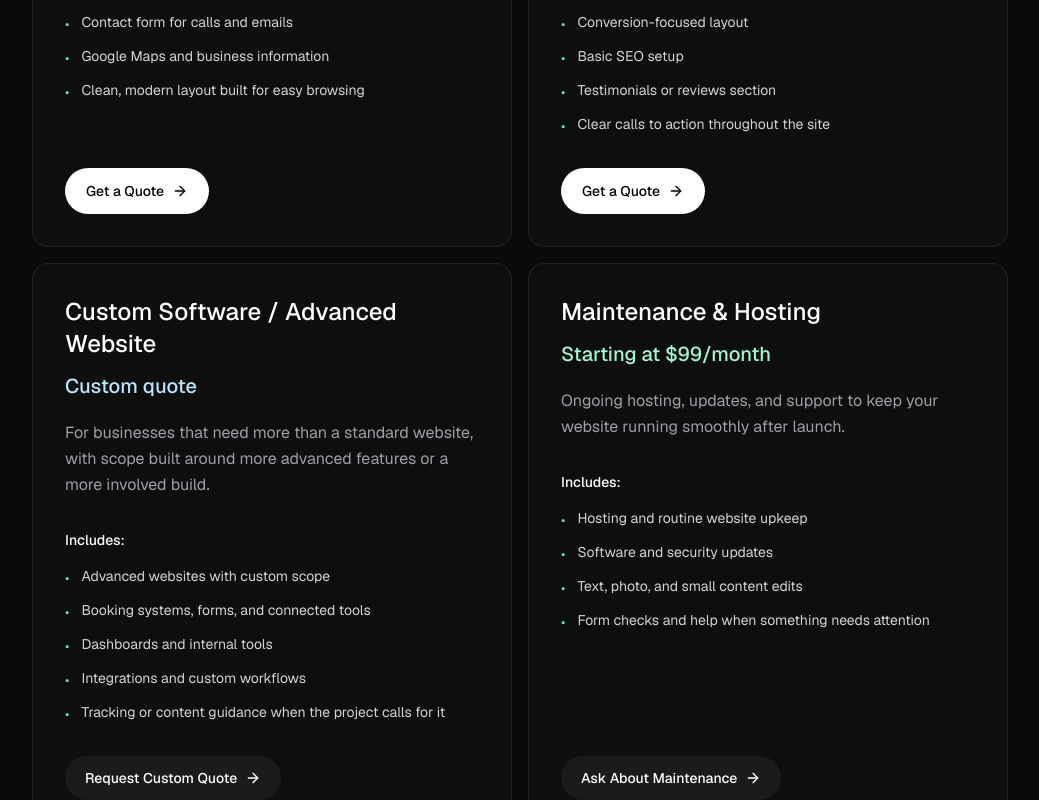
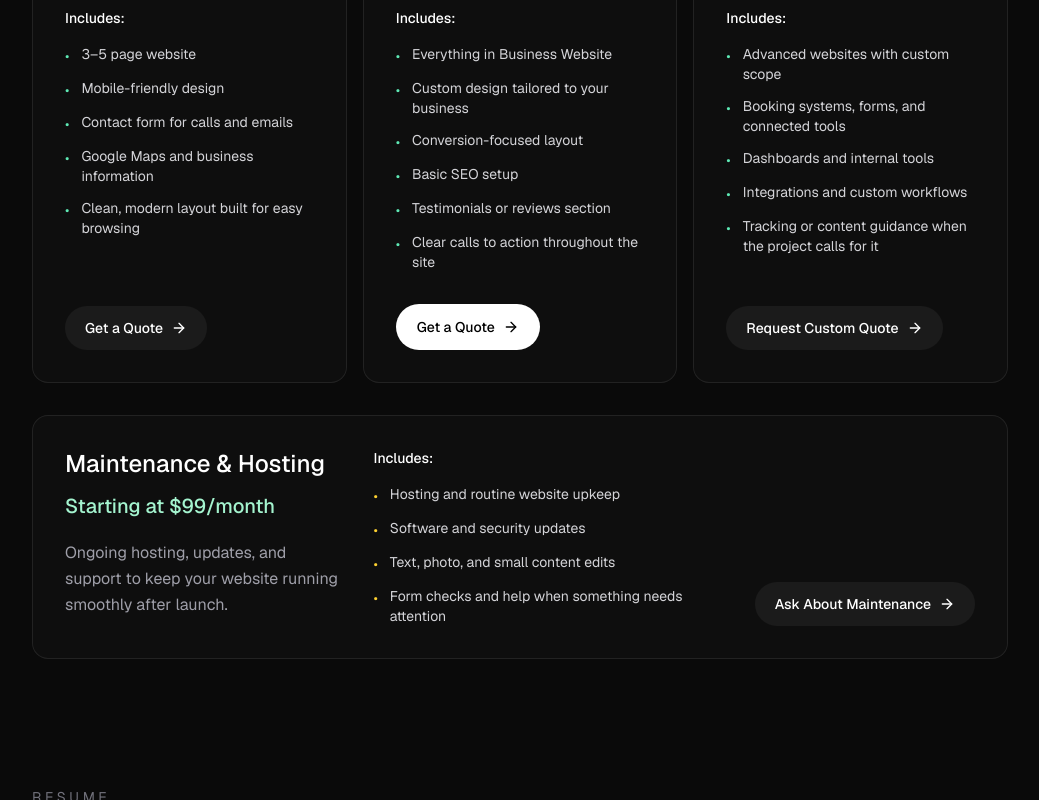
Before and after one commit to cameyer260/dev-portfolio, a Next.js app: page / in a window 1280 px wide. Shown: the part 2520-3320 px from the top of the page, without its empty margins (120-1159 px from the left). Built offline with nearby package versions, Linux system fonts and the light colour scheme.

Commit message:
refactor: restructure homepage pricing cards and maintenance layout

```diff
--- a/app/page.tsx
+++ b/app/page.tsx
@@ -52,6 +52,7 @@ const pricingTiers: readonly PricingTier[] = [
       "Clean, modern layout built for easy browsing",
     ],
     cta: "Get a Quote",
+    useLightCta: false,
   },
   {
     title: "Growth Website",
@@ -74,7 +75,7 @@ const pricingTiers: readonly PricingTier[] = [
     title: "Custom Software / Advanced Website",
     price: "Custom quote",
     description:
-      "For businesses that need more than a standard website, with scope built around more advanced features or a more involved build.",
+      "For businesses that need more than a standard website, with a more advanced or involved build.",
     includes: [
       "Advanced websites with custom scope",
       "Booking systems, forms, and connected tools",
@@ -89,7 +90,9 @@ const pricingTiers: readonly PricingTier[] = [
       "border-sky-500/20 bg-sky-500/10 text-sky-100 hover:bg-sky-500/15",
     useLightCta: false,
   },
-  {
+] as const;
+
+const maintenanceTier = {
   title: "Maintenance & Hosting",
   price: "Starting at $99/month",
   description:
@@ -99,15 +102,14 @@ const pricingTiers: readonly PricingTier[] = [
     "Software and security updates",
     "Text, photo, and small content edits",
     "Form checks and help when something needs attention",
-    ],
+  ] as const,
   cta: "Ask About Maintenance",
   cardClassName: "border-amber-500/20 bg-amber-500/[0.04]",
   priceClassName: "text-amber-200",
   ctaClassName:
     "border-amber-500/20 bg-amber-500/10 text-amber-100 hover:bg-amber-500/15",
   useLightCta: false,
-  },
-] as const;
+} as const;
 
 // --- Navigation Dock ---
 const Dock = () => {
@@ -386,7 +388,7 @@ export default function PortfolioPage() {
             </p>
           </div>
 
-          <div className="grid gap-4 lg:grid-cols-2">
+          <div className="grid gap-4 xl:grid-cols-3">
             {pricingTiers.map((tier) => (
               <SpotlightCard
                 key={tier.title}
@@ -399,21 +401,23 @@ export default function PortfolioPage() {
                     </span>
                   ) : null}
 
-                  <div className={tier.badge ? "pr-28" : ""}>
-                    <h3 className="text-2xl font-medium text-white">{tier.title}</h3>
+                  <div className={["h-[4.5rem]", tier.badge ? "pr-28" : ""].join(" ")}>
+                    <h3 className="max-w-[14rem] text-2xl font-medium text-white">{tier.title}</h3>
                   </div>
 
-                  <div className="mt-3">
+                  <div className="mt-3 h-[2rem]">
                     <p className={["text-xl font-medium text-emerald-200", tier.priceClassName ?? ""].join(" ")}>
                       {tier.price}
                     </p>
                   </div>
 
-                  <p className="mt-5 text-sm leading-relaxed text-zinc-400 md:text-base">
+                  <div className="mt-5 h-[6.75rem]">
+                    <p className="text-sm leading-relaxed text-zinc-400 md:text-base">
                       {tier.description}
                     </p>
+                  </div>
 
-                  <div className="mt-8">
+                  <div className="mt-8 h-[1.25rem]">
                     <p className="text-sm font-medium text-white">Includes:</p>
                   </div>
 
@@ -446,6 +450,47 @@ export default function PortfolioPage() {
               </SpotlightCard>
             ))}
           </div>
+
+          <SpotlightCard className={["p-8", maintenanceTier.cardClassName].join(" ")}>
+            <div className="grid gap-8 lg:grid-cols-[minmax(0,0.95fr)_minmax(0,1.2fr)_auto] lg:items-stretch">
+              <div className="max-w-sm">
+                <h3 className="text-2xl font-medium text-white">{maintenanceTier.title}</h3>
+                <p className={["mt-3 text-xl font-medium text-emerald-200", maintenanceTier.priceClassName].join(" ")}>
+                  {maintenanceTier.price}
+                </p>
+                <p className="mt-5 text-sm leading-relaxed text-zinc-400 md:text-base">
+                  {maintenanceTier.description}
+                </p>
+              </div>
+
+              <div className="lg:max-w-xl">
+                <p className="text-sm font-medium text-white">Includes:</p>
+                <ul className="mt-4 space-y-3 text-sm text-zinc-300">
+                  {maintenanceTier.includes.map((item) => (
+                    <li key={item} className="flex gap-3">
+                      <span className="mt-0.5 text-amber-300">•</span>
+                      <span>{item}</span>
+                    </li>
+                  ))}
+                </ul>
+              </div>
+
+              <div className="flex lg:self-stretch lg:items-end lg:justify-self-end">
+                <a
+                  href="#contact"
+                  className={[
+                    "inline-flex w-fit items-center gap-2 rounded-full px-5 py-3 text-sm font-medium transition-colors",
+                    maintenanceTier.useLightCta === false
+                      ? "border-white/10 bg-white/5 text-white hover:bg-white/10"
+                      : "border border-white/10 bg-white text-black hover:bg-zinc-200",
+                    maintenanceTier.ctaClassName ?? "",
+                  ].join(" ")}
+                >
+                  {maintenanceTier.cta} <ArrowRight className="h-4 w-4" />
+                </a>
+              </div>
+            </div>
+          </SpotlightCard>
         </section>
 
         {/* INTERACTIVE RESUME */}
```
Lines whose indentation alone changed are shown as unchanged.
